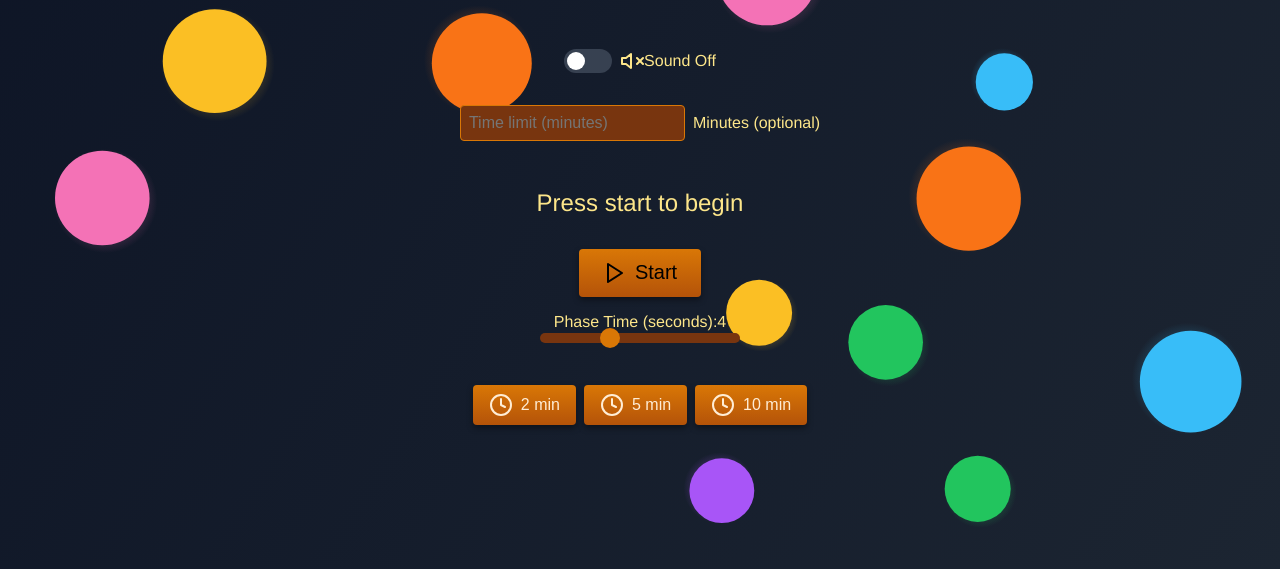
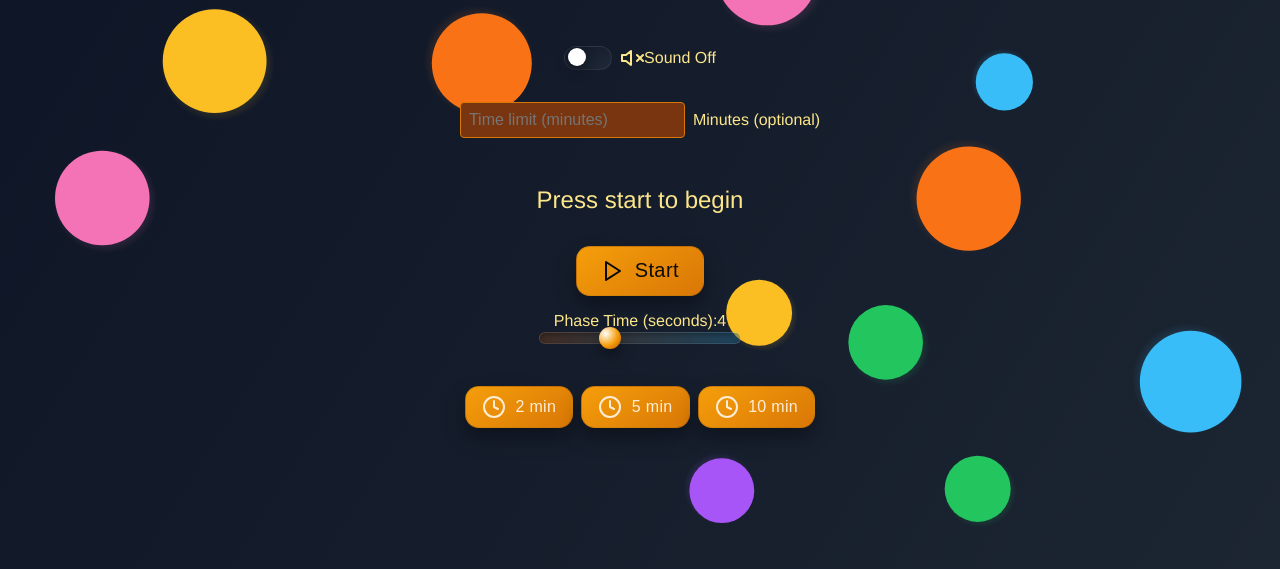
Before and after one commit to AlexJ456/Box5n10, a plain HTML site: page index.html in a window 1280 px wide. Shown: the part 231-800 px from the top of the page. Drawn offline with Linux system fonts and the light colour scheme.

Commit message:
Refactor button and slider styles for better UI

```diff
--- a/index.html
+++ b/index.html
@@ -205,20 +205,23 @@
         button {
             font-size: 1.25rem;
             padding: 0.75rem 1.5rem;
-            background: linear-gradient(to bottom, #d97706, #b45309);
-            color: black;
-            border: none;
-            border-radius: 0.25rem;
+            background: linear-gradient(145deg, #f59e0b, #d97706);
+            color: #0b0b0b;
+            border: 1px solid rgba(0, 0, 0, 0.12);
+            border-radius: 14px;
             cursor: pointer;
             display: flex;
             align-items: center;
             justify-content: center;
-            gap: 0.5rem;
-            box-shadow: 0 3px 6px rgba(0, 0, 0, 0.4);
+            gap: 0.6rem;
+            box-shadow: 0 10px 20px rgba(0, 0, 0, 0.35);
+            letter-spacing: 0.02em;
+            transition: transform 0.1s ease, box-shadow 0.1s ease;
         }
 
         button:hover {
-            background: linear-gradient(to bottom, #b45309, #92400e);
+            transform: translateY(-1px);
+            box-shadow: 0 12px 24px rgba(0, 0, 0, 0.38);
         }
 
         .switch {
@@ -241,9 +244,10 @@
             left: 0;
             right: 0;
             bottom: 0;
-            background-color: #374151;
+            background: linear-gradient(145deg, #111827, #1f2937);
             transition: .4s;
             border-radius: 24px;
+            border: 1px solid rgba(255, 255, 255, 0.08);
         }
 
         .slider:before {
@@ -256,10 +260,11 @@
             background-color: white;
             transition: .4s;
             border-radius: 50%;
+            box-shadow: 0 6px 12px rgba(0, 0, 0, 0.25);
         }
 
         input:checked + .slider {
-            background-color: #d97706;
+            background: linear-gradient(145deg, #f59e0b, #d97706);
         }
 
         input:checked + .slider:before {
@@ -310,34 +315,38 @@
             appearance: none;
             width: 200px;
             height: 10px;
-            background: #78350f;
-            border-radius: 5px;
+            background: linear-gradient(90deg, rgba(249, 115, 22, 0.2), rgba(56, 189, 248, 0.25));
+            border-radius: 999px;
             outline: none;
+            border: 1px solid rgba(255, 255, 255, 0.08);
+            box-shadow: inset 0 2px 6px rgba(0, 0, 0, 0.35);
         }
 
         input[type="range"]::-webkit-slider-thumb {
             -webkit-appearance: none;
             appearance: none;
-            width: 20px;
-            height: 20px;
-            background: #d97706;
+            width: 22px;
+            height: 22px;
+            background: radial-gradient(circle at 30% 30%, #fff, #f59e0b 55%, #b45309);
             border-radius: 50%;
             cursor: pointer;
+            box-shadow: 0 8px 14px rgba(0, 0, 0, 0.35);
         }
 
         input[type="range"]::-moz-range-track {
             width: 200px;
             height: 10px;
-            background: #78350f;
-            border-radius: 5px;
+            background: linear-gradient(90deg, rgba(249, 115, 22, 0.2), rgba(56, 189, 248, 0.25));
+            border-radius: 999px;
         }
 
         input[type="range"]::-moz-range-thumb {
-            width: 20px;
-            height: 20px;
-            background: #d97706;
+            width: 22px;
+            height: 22px;
+            background: radial-gradient(circle at 30% 30%, #fff, #f59e0b 55%, #b45309);
             border-radius: 50%;
             cursor: pointer;
+            box-shadow: 0 8px 14px rgba(0, 0, 0, 0.35);
         }
 
         @media (max-width: 480px) {
```
